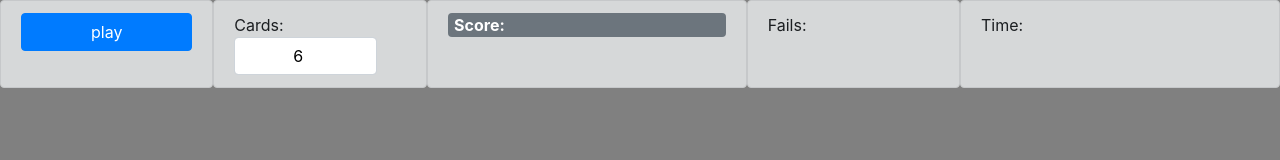
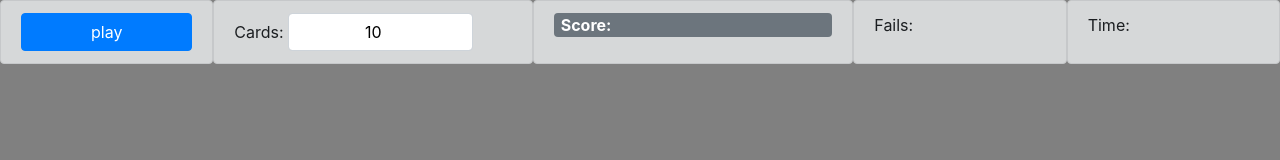
Before and after one commit to elfacu0/Memotest, a website: page index.html in a window 1280 px wide. Drawn offline with nearby package versions, Linux system fonts and the light colour scheme.

```diff
--- a/index.html
+++ b/index.html
@@ -21,9 +21,9 @@
             <div class="col-12 col-md-2 alert alert-dark ">
                 <button onclick="addCards()" class="col-sm btn btn-primary align-middle">play</button>
             </div>
-            <div class="col-6 col-md-2 alert alert-dark">
+            <div class="col-6 col-md-3 alert alert-dark">
                 Cards:
-                <input class="col-sm-10 form-control" type="number" id="cards" value=6 min=4 max=52
+                <input class="col-sm-8 form-control" type="number" id="cards" value=10 min=4 max=52
                     style="color: black; text-align: center; display: inline;">
             </div>
             <div class="col-6 col-md-3 alert alert-dark">
@@ -33,7 +33,7 @@
             <div class="col-6 col-md-2 alert alert-dark" id="fails">
                 Fails:
             </div>
-            <div class="col-6 col-md-3 alert alert-dark" id="timer">
+            <div class="col-6 col-md-2 alert alert-dark" id="timer">
                 Time:
             </div>
             <div class="col align-content-center">
--- a/script.js
+++ b/script.js
@@ -12,7 +12,7 @@
 })
 let cardsUsed = []; // to no use the same pokemon
 let cards = []; //all cards in use
-let quantityOfCards = 6;
+let quantityOfCards = quantityOfCardsContainer.value;
 let appenededCards = []; // used cards
 let lastCard = "";
 let cardsDiscovered = 0; //when this is the same as the quantity of cards means end of game
```
